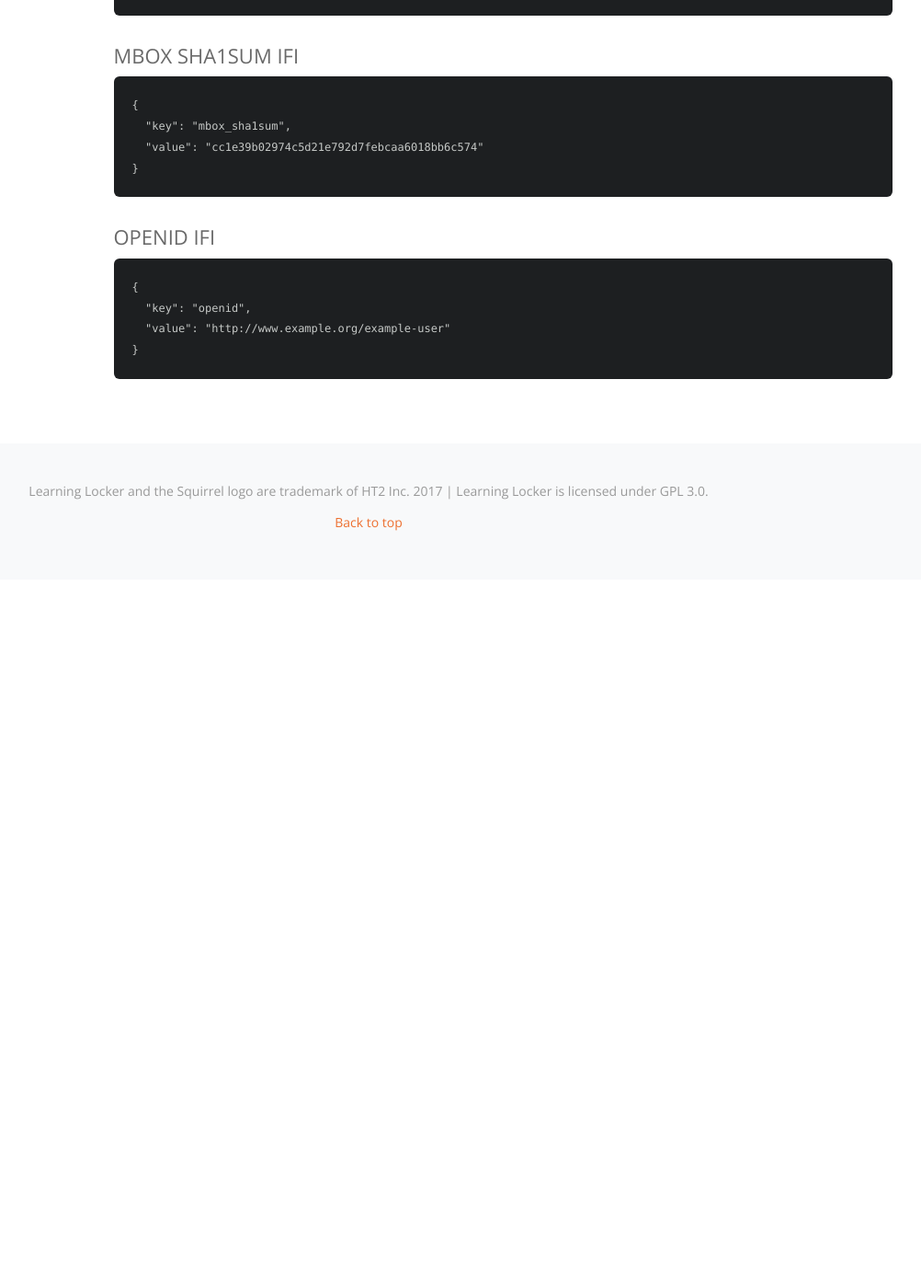
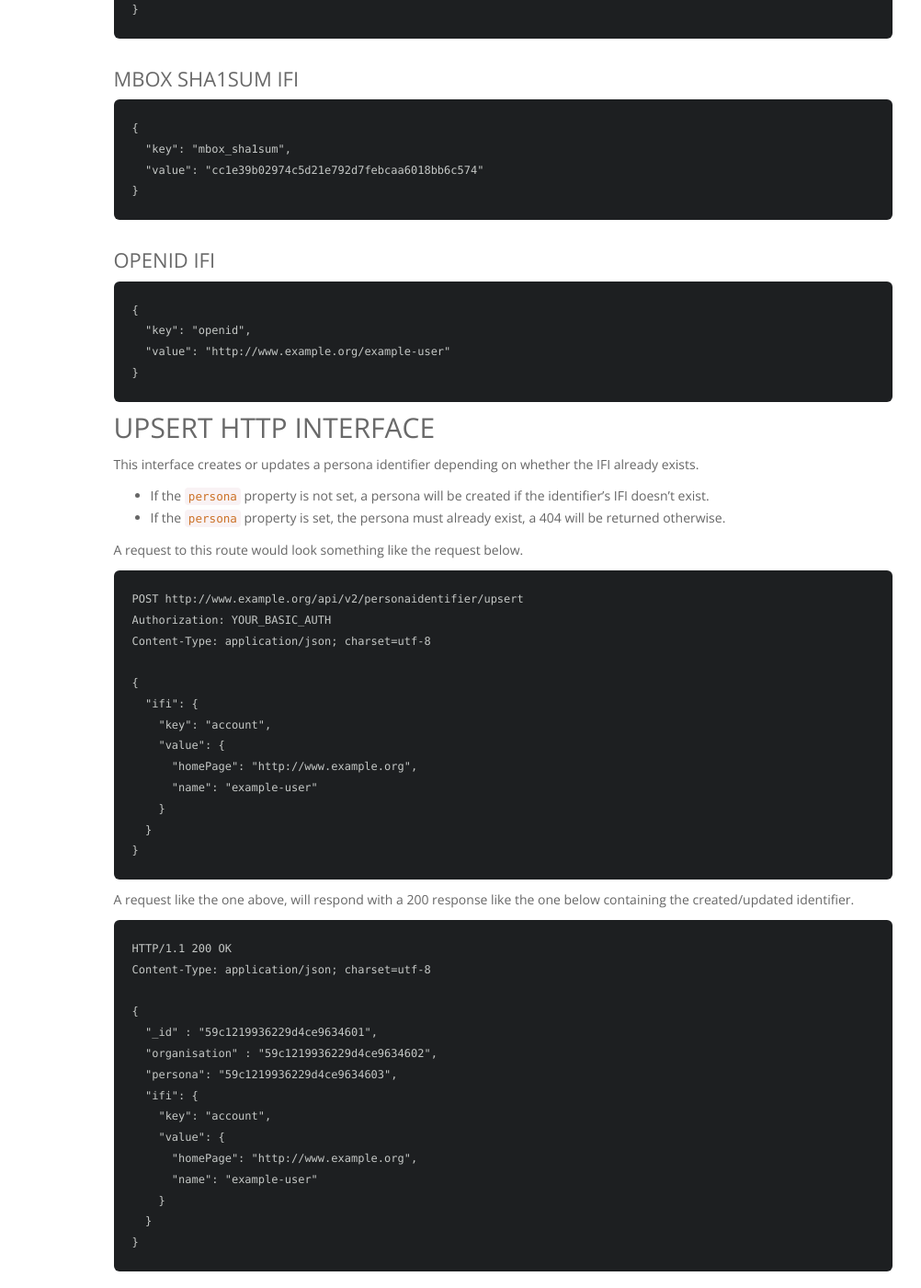
Before and after one commit to LearningLocker/docs, a Jekyll site: the page built from src/http-persona-identifiers.md, in a window 1280 px wide and 1400 px high, scrolled down 1640 px. Shown: the whole window at 92% size, without its empty margins (239-1241 px from the left). Built offline with Jekyll 4.4.1, drawn with Linux system fonts in a browser that asks for light colours; nearby versions of some CDN libraries; our own code applies the rules of GitHub Pages for plain Markdown files; before the commit the page ends 2270 px from its top, so only the background shows below that; some of the changed text lies outside the part shown.

Commit message:
feat(personas): Documents upsert interface.

````diff
--- a/src/http-persona-identifiers.md
+++ b/src/http-persona-identifiers.md
@@ -9,6 +9,7 @@ It is accessible through the following HTTP interfaces:
 
 - [Connection HTTP Interface](../http-connection) via `http://www.example.org/api/connection/personaidentifier`.
 - [REST HTTP Interface](../http-rest) via `http://www.example.org/api/v2/personaidentifier`.
+- [Upsert HTTP Interface](#upsert-http-interface) via `http://www.example.org/api/v2/personaidentifier/upsert`.
 
 ### Schema
 
@@ -84,3 +85,47 @@ value | The value of the IFI.
   "value": "http://www.example.org/example-user"
 }
 ```
+
+# Upsert HTTP Interface
+This interface creates or updates a persona identifier depending on whether the IFI already exists.
+
+- If the `persona` property is not set, a persona will be created if the identifier's IFI doesn't exist.
+- If the `persona` property is set, the persona must already exist, a 404 will be returned otherwise.
+
+A request to this route would look something like the request below.
+
+```http
+POST http://www.example.org/api/v2/personaidentifier/upsert
+Authorization: YOUR_BASIC_AUTH
+Content-Type: application/json; charset=utf-8
+
+{
+  "ifi": {
+    "key": "account",
+    "value": {
+      "homePage": "http://www.example.org",
+      "name": "example-user"
+    }
+  }
+}
+```
+
+A request like the one above, will respond with a 200 response like the one below containing the created/updated identifier.
+
+```http
+HTTP/1.1 200 OK
+Content-Type: application/json; charset=utf-8
+
+{
+  "_id" : "59c1219936229d4ce9634601",
+  "organisation" : "59c1219936229d4ce9634602",
+  "persona": "59c1219936229d4ce9634603",
+  "ifi": {
+    "key": "account",
+    "value": {
+      "homePage": "http://www.example.org",
+      "name": "example-user"
+    }
+  }
+}
+```
````
